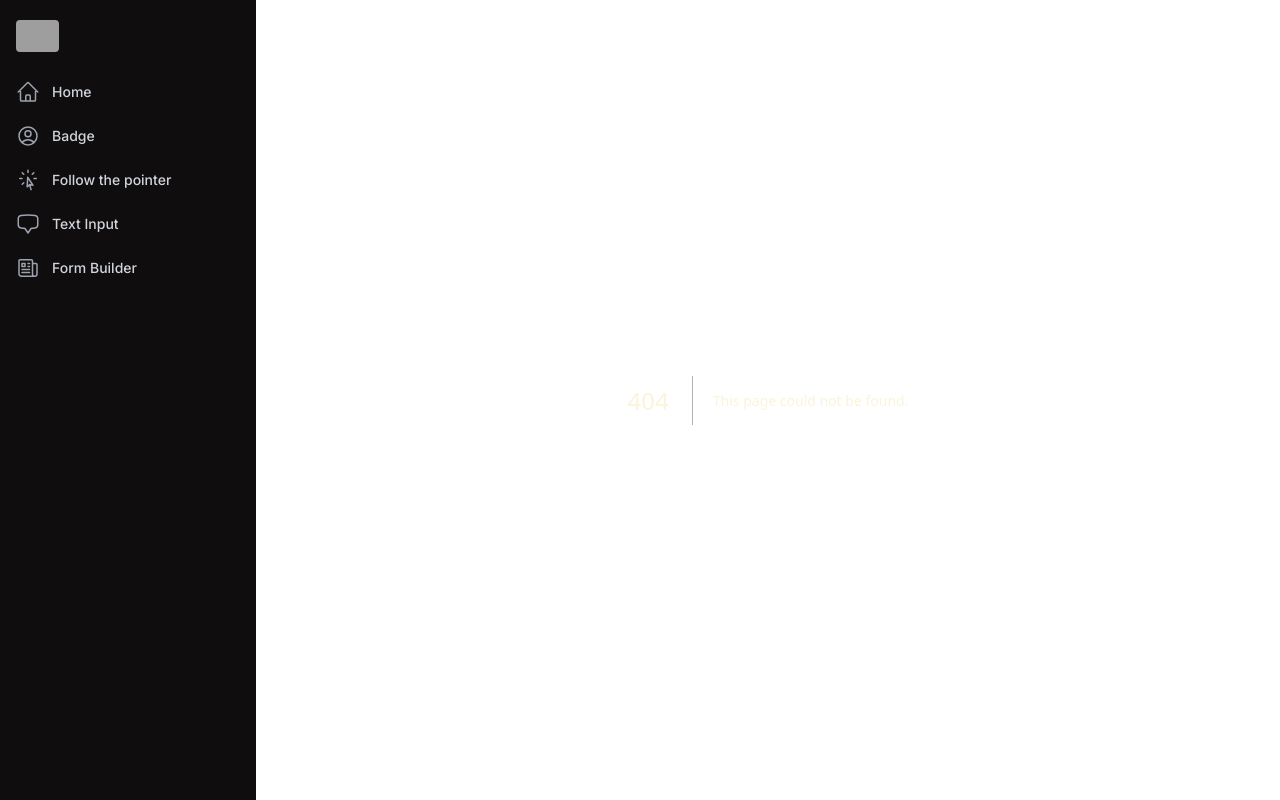
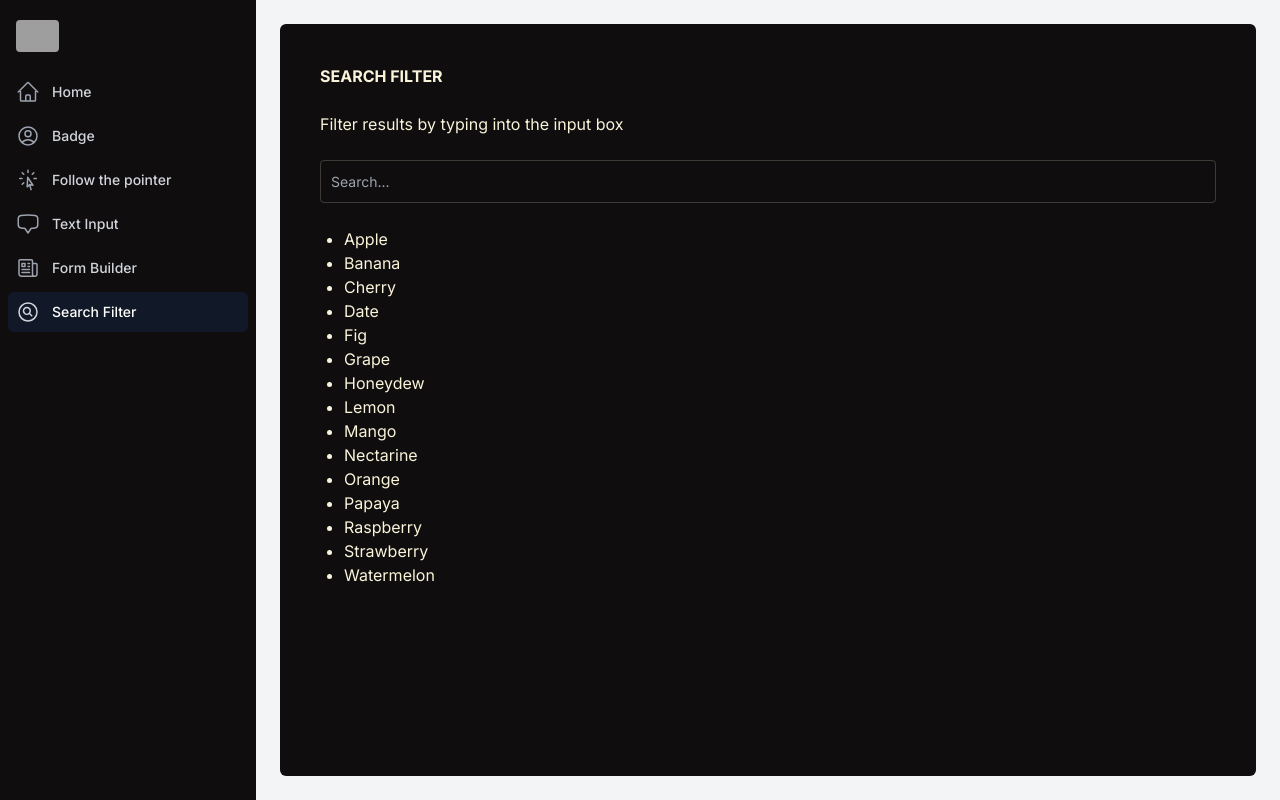
Before and after one commit to yunxiang-li-github/nextjs-app, a Next.js app: page /search-filter in a window 1280 px wide. Before the commit this address had no page. Built offline with nearby package versions, Linux system fonts and the light colour scheme; grey boxes are pictures that could not be loaded.

Commit message:
Add search filter functionality

```diff
--- a/app/scripts/links.js
+++ b/app/scripts/links.js
@@ -4,6 +4,7 @@ import {
   CursorArrowRaysIcon,
   ChatBubbleBottomCenterIcon,
   NewspaperIcon,
+  MagnifyingGlassCircleIcon,
 } from "@heroicons/react/24/outline";
 
 const links = [
@@ -28,6 +29,11 @@ const links = [
     href: "/form-builder",
     icon: NewspaperIcon,
   },
+  {
+    name: "Search Filter",
+    href: "/search-filter",
+    icon: MagnifyingGlassCircleIcon,
+  },
 ];
 
 export default links;
--- /dev/null
+++ b/app/search-filter/page.js
@@ -0,0 +1,39 @@
+"use client";
+import * as React from "react";
+import Container from "@/app/ui/dashboard/container";
+import SearchFilter from "@/app/ui/search-filter";
+
+const items = [
+  "Apple",
+  "Banana",
+  "Cherry",
+  "Date",
+  "Fig",
+  "Grape",
+  "Honeydew",
+  "Lemon",
+  "Mango",
+  "Nectarine",
+  "Orange",
+  "Papaya",
+  "Raspberry",
+  "Strawberry",
+  "Watermelon",
+];
+
+export default function Page() {
+  const [searchTerm, setSearchTerm] = React.useState("");
+  const filteredItems = items.filter((item) =>
+    item.toLowerCase().includes(searchTerm.toLowerCase())
+  );
+
+  return (
+    <Container>
+      <SearchFilter
+        searchTerm={searchTerm}
+        setSearchTerm={setSearchTerm}
+        filteredItems={filteredItems}
+      />
+    </Container>
+  );
+}
--- a/app/text-input/page.jsx
+++ b/app/text-input/page.jsx
@@ -5,6 +5,7 @@ import Container from "@/app/ui/dashboard/container";
 function TextInput() {
   return (
     <>
+      <h1 className="uppercase font-bold mb-4">Text Input</h1>
       <LimitedTextInput characterLimit={20} />
       <div className="m-10"></div>
       <PasswordInput minimum={8} />
--- a/app/ui/form-builder.jsx
+++ b/app/ui/form-builder.jsx
@@ -39,8 +39,9 @@ export default function FormBuilder() {
   };
 
   return (
-    <div>
-      <h1 className="uppercase size-6 w-full font-bold mb-4">Form Builder</h1>
+    <div className="grid gap-6">
+      <h1 className="uppercase font-bold">Form Builder</h1>
+      <p>Build form by adding fields</p>
       <form id="form-builder" onSubmit={handleAddFormField}>
         <fieldset className="grid gap-3 border border-yellow-800 p-6 rounded-2xl mb-4">
           <legend>Add a field</legend>
@@ -91,7 +92,8 @@ export default function FormBuilder() {
         <fieldset className="grid gap-3 border border-yellow-800 p-6 rounded-2xl bg-coal">
           <legend>Form Fields</legend>
           <ul>
-            {formFields.map((field) => (
+            {formFields.length !== 0 ? (
+              formFields.map((field) => (
                 <li key={field.id} className="grid gap-3">
                   <label htmlFor={`input-${field.id}`}>{field.label}</label>
                   <input
@@ -113,9 +115,11 @@ export default function FormBuilder() {
                     Delete
                   </button>
                 </li>
-            ))}
+              ))
+            ) : (
+              <span>Your form fields will show here</span>
+            )}
           </ul>
-          <span>Your form fields will show here</span>
         </fieldset>
       </form>
     </div>
--- a/app/ui/limited-text-input.jsx
+++ b/app/ui/limited-text-input.jsx
@@ -16,7 +16,7 @@ export default function LimitedTextInput({ characterLimit = 20 }) {
     if (limitExceeded) {
       alert("The input exceeds the character limit. Please shorten your text.");
     } else {
-      alert("Submitted.");
+      alert(`Characters remaining: ${remainingCharacters}`);
     }
   };
 
--- a/app/ui/password-text-input.jsx
+++ b/app/ui/password-text-input.jsx
@@ -18,7 +18,7 @@ export default function PasswordInput({ minimum = 8 }) {
     e.preventDefault();
 
     if (thresholdMet) {
-      alert("Password submitted");
+      alert(`Password length: ${inputValue.length}`);
     } else {
       alert("You need a longer password");
     }
--- /dev/null
+++ b/app/ui/search-filter.jsx
@@ -0,0 +1,26 @@
+export default function SearchFilter({
+  searchTerm,
+  setSearchTerm,
+  filteredItems,
+}) {
+  return (
+    <div className="grid gap-6">
+      <h1 className="font-bold uppercase w-full">Search Filter</h1>
+      <p>Filter results by typing into the input box</p>
+      <input
+        type="text"
+        placeholder="Search..."
+        value={searchTerm}
+        onChange={(e) => setSearchTerm(e.target.value)}
+        className="primary"
+      />
+      <ul className="px-6">
+        {filteredItems.map((item) => (
+          <li key={item} className="list-disc">
+            {item}
+          </li>
+        ))}
+      </ul>
+    </div>
+  );
+}
```
Lines whose indentation alone changed are shown as unchanged.
